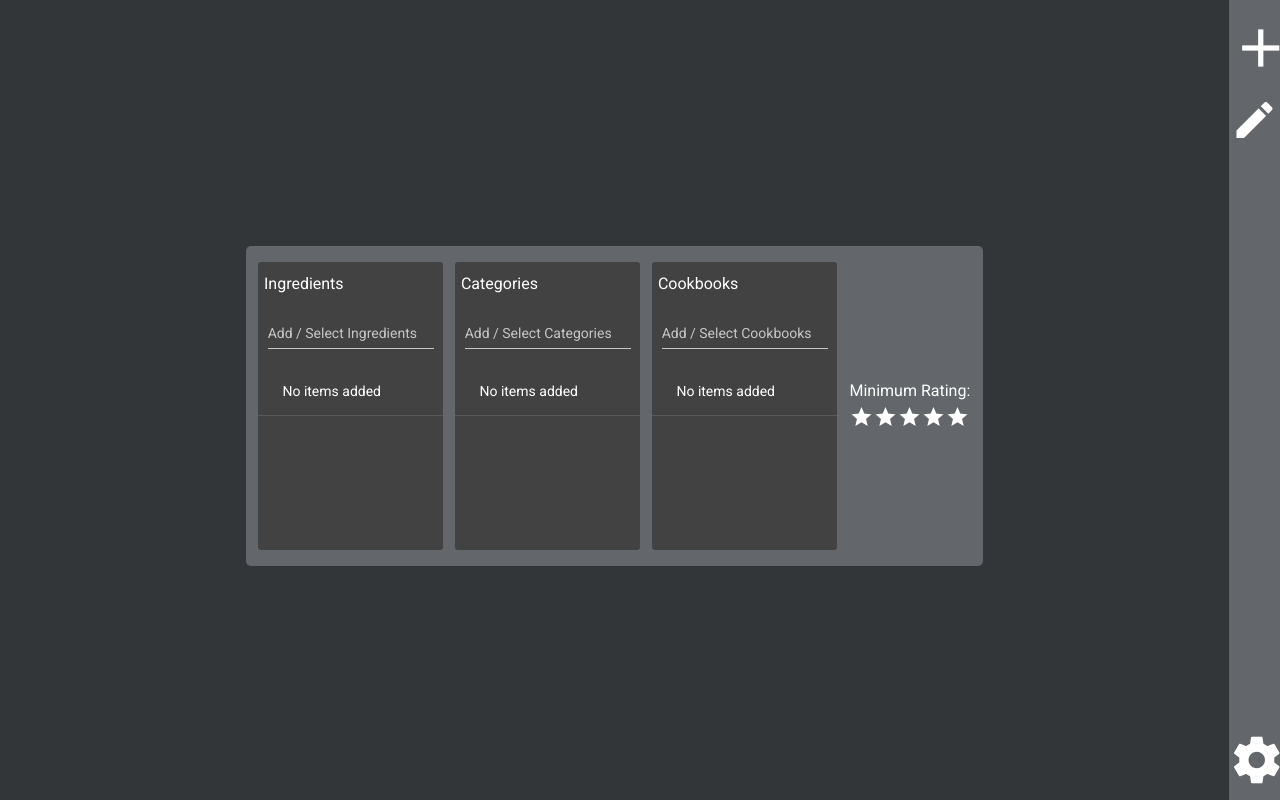
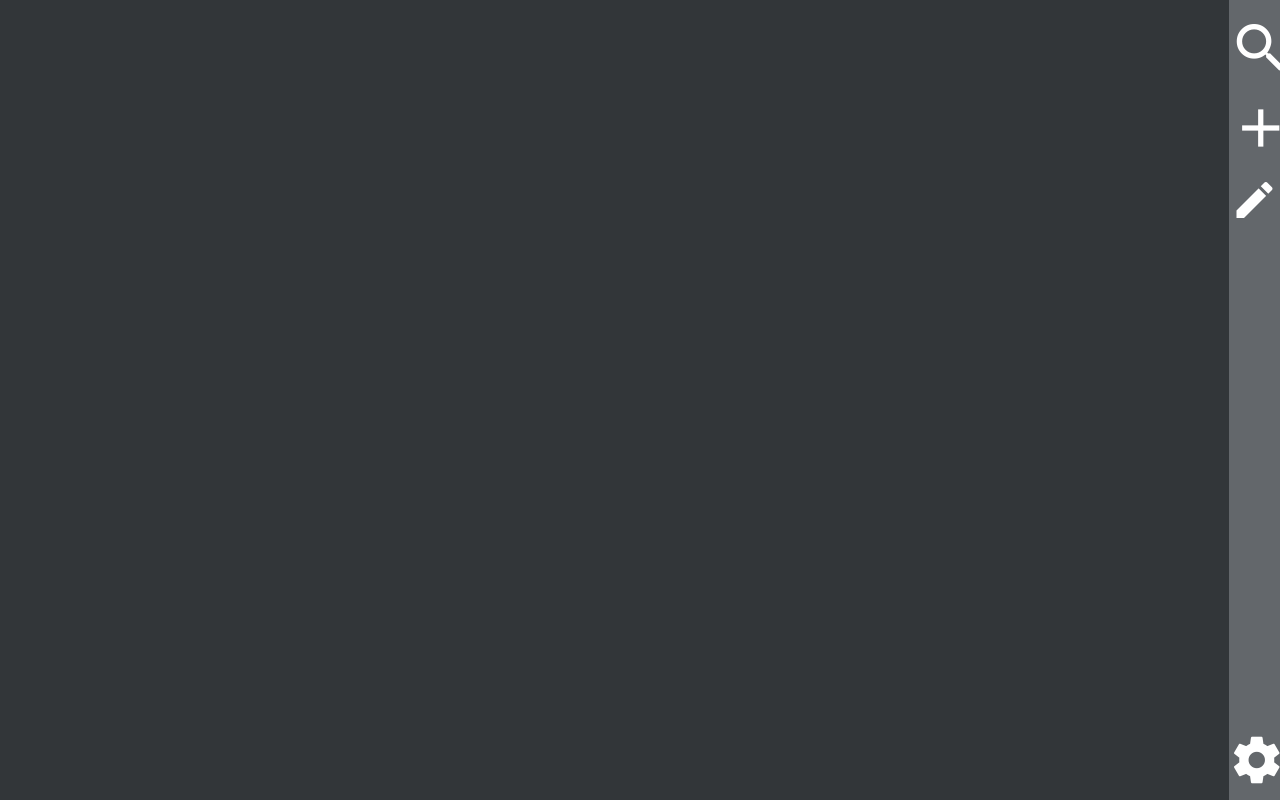
Before and after one commit to NewCeptionDev/RecipeLibrary, an Angular app: page / in a window 1280 px wide. Built offline with nearby package versions, Linux system fonts and the light colour scheme.

Commit message:
converted search to side element

```diff
--- a/src/app/app.component.html
+++ b/src/app/app.component.html
@@ -1,9 +1,16 @@
 <div class="container">
-  <app-search></app-search>
+  <div class="content"></div>
   <app-sidebar
     (addRecipe)="toggleAddRecipe()"
     (editRecipes)="toggleEditRecipes()"
-    (settings)="toggleSettings()"></app-sidebar>
+    (settings)="toggleSettings()"
+    (search)="toggleSearch()"></app-sidebar>
+  <app-extensible-container
+    class="positionIndex0"
+    *ngIf="showSearch()">
+    <app-search
+      *ngIf="showSearch()"></app-search>
+  </app-extensible-container>
   <app-extensible-container
     class="positionIndex0"
     *ngIf="showEditRecipes()">
--- a/src/app/app.component.scss
+++ b/src/app/app.component.scss
@@ -4,7 +4,7 @@
   height: 100%;
 }
 
-app-search {
+.content {
   width: 96vw;
   height: 100%;
 }
--- a/src/app/app.component.ts
+++ b/src/app/app.component.ts
@@ -33,6 +33,19 @@ export class AppComponent {
 
   public showEditRecipe() {
     return this.extended === ExtendedOption.EDITRECIPE
+  }
+
+  public showSearch() {
+    return this.extended === ExtendedOption.SEARCH
+  }
+
+  public toggleSearch() {
+    if(this.extended === ExtendedOption.SEARCH) {
+      this.extended = ExtendedOption.NONE
+    } else {
+      this.currentlyEditedRecipe = undefined
+      this.extended = ExtendedOption.SEARCH
+    }
   }
 
   public toggleAddRecipe() {
@@ -94,6 +107,7 @@ export class AppComponent {
 
 enum ExtendedOption {
   NONE,
+  SEARCH,
   ADD,
   EDIT,
   EDITRECIPE,
--- a/src/app/components/search/search.component.html
+++ b/src/app/components/search/search.component.html
@@ -1,4 +1,5 @@
 <div class="container">
+  <h1>Search</h1>
   <app-selected-items-display
     headline="Ingredients"
     [knownItems]="knownIngredients"
@@ -22,4 +23,8 @@
     [rating]="selectedOptions.minimumRating"
     (newRating)="onNewRatingSelected($event)"
     labelAddition="Minimum"></app-rating-display>
+  <button
+    mat-raised-button
+    color="primary"
+    cdkfocusinitial>Search</button>
 </div>
--- a/src/app/components/search/search.component.scss
+++ b/src/app/components/search/search.component.scss
@@ -1,24 +1,28 @@
+app-selected-items-display {
+  width: 80%;
+  min-height: 24vh;
+  max-height: 24vh;
+  padding-bottom: 2vh;
+}
+
+app-rating-display {
+  padding-bottom: 2vh;
+}
+
 .container {
   display: flex;
-  flex-direction: row;
-  justify-content: space-evenly;
+  flex-direction: column;
+  width: 100%;
+  height: 100%;
   align-items: center;
-  height: 40%;
-  width: 60%;
-  margin-left: 20%;
-  margin-top: 20%;
-  border-radius: 5px;
+  overflow-y: auto;
+
+  h1 {
+    margin-top: 2vh;
+    margin-bottom: 3vh;
+  }
+
+  button {
+    width: 30%;
+  }
 }
-
-.searchElements {
-  width: 60%;
-  display: flex;
-  flex-direction: column;
-  justify-content: center;
-  align-items: center;
-}
-
-app-selected-items-display {
-  height: 90%;
-  width: 25%;
-}
--- a/src/app/components/selected-items-display/selected-items-display.component.html
+++ b/src/app/components/selected-items-display/selected-items-display.component.html
@@ -48,9 +48,6 @@
         </td>
       </ng-container>
 
-<!--      <tr-->
-<!--        mat-header-row-->
-<!--        *matHeaderRowDef="columns; sticky: true"></tr>-->
       <tr
         mat-row
         *matRowDef="let row; columns: columns"></tr>
--- a/src/app/components/sidebar/sidebar.component.html
+++ b/src/app/components/sidebar/sidebar.component.html
@@ -1,5 +1,11 @@
 <div class="container">
   <div class="recipeButtons">
+    <button
+      mat-icon-button
+      disableRipple
+      (click)="searchTrigger()">
+      <mat-icon class="add-icon">search</mat-icon>
+    </button>
     <button
       mat-icon-button
       disableRipple
--- a/src/app/components/sidebar/sidebar.component.ts
+++ b/src/app/components/sidebar/sidebar.component.ts
@@ -15,6 +15,9 @@ export class SidebarComponent {
   @Output()
   public settings: EventEmitter<void> = new EventEmitter()
 
+  @Output()
+  public search: EventEmitter<void> = new EventEmitter()
+
   addRecipeTrigger() {
     this.addRecipe.emit()
   }
@@ -26,4 +29,8 @@ export class SidebarComponent {
   settingsTrigger() {
     this.settings.emit()
   }
+
+  searchTrigger() {
+    this.search.emit()
+  }
 }
--- a/src/styles.scss
+++ b/src/styles.scss
@@ -74,6 +74,6 @@ app-extensible-container {
 .tableBackground {
   background-color: #424242;
 }
-app-search > .container {
+app-search {
   background-color: map.get(palette.$recipe-black-palette, 600);
 }
```
